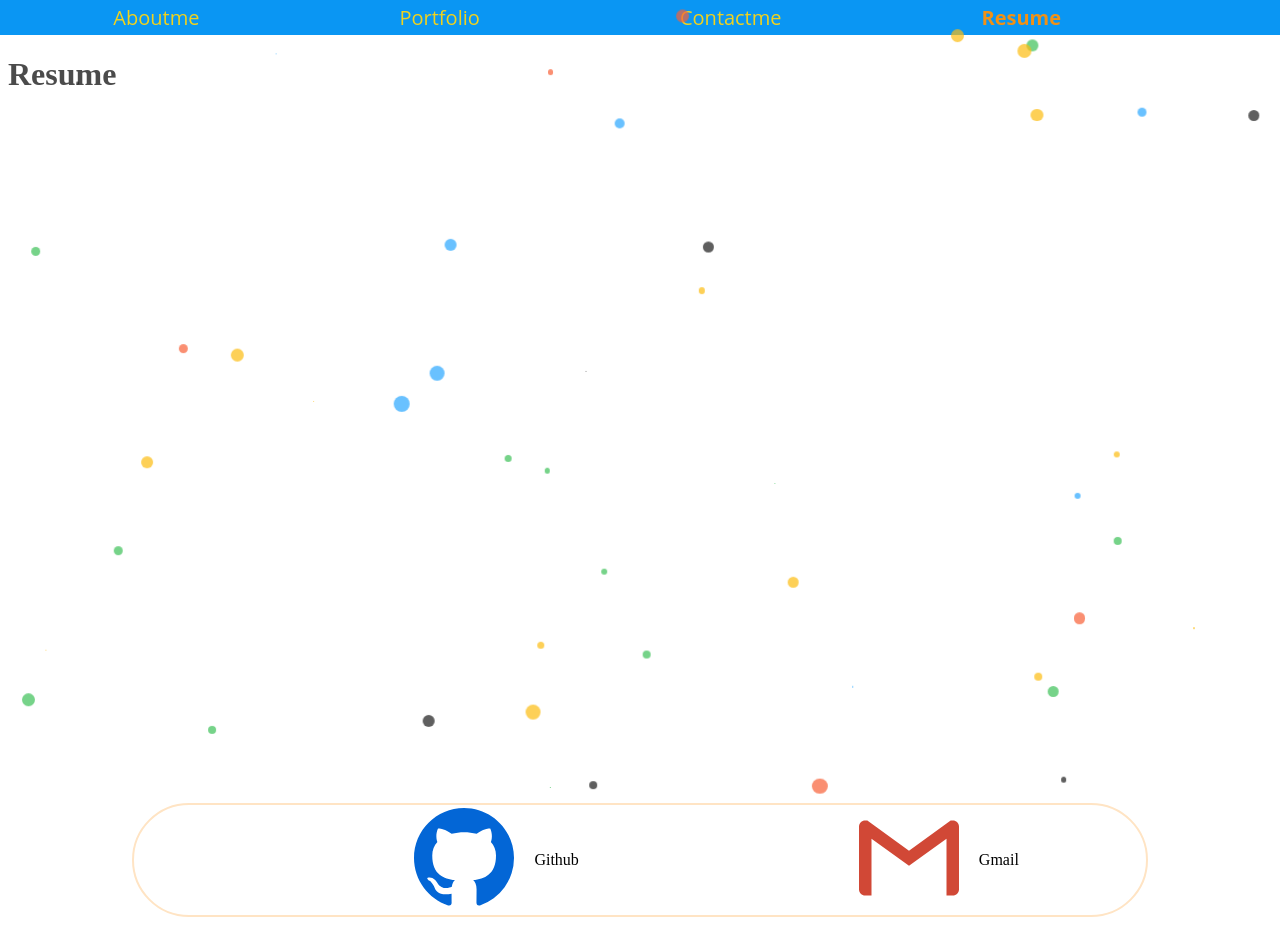
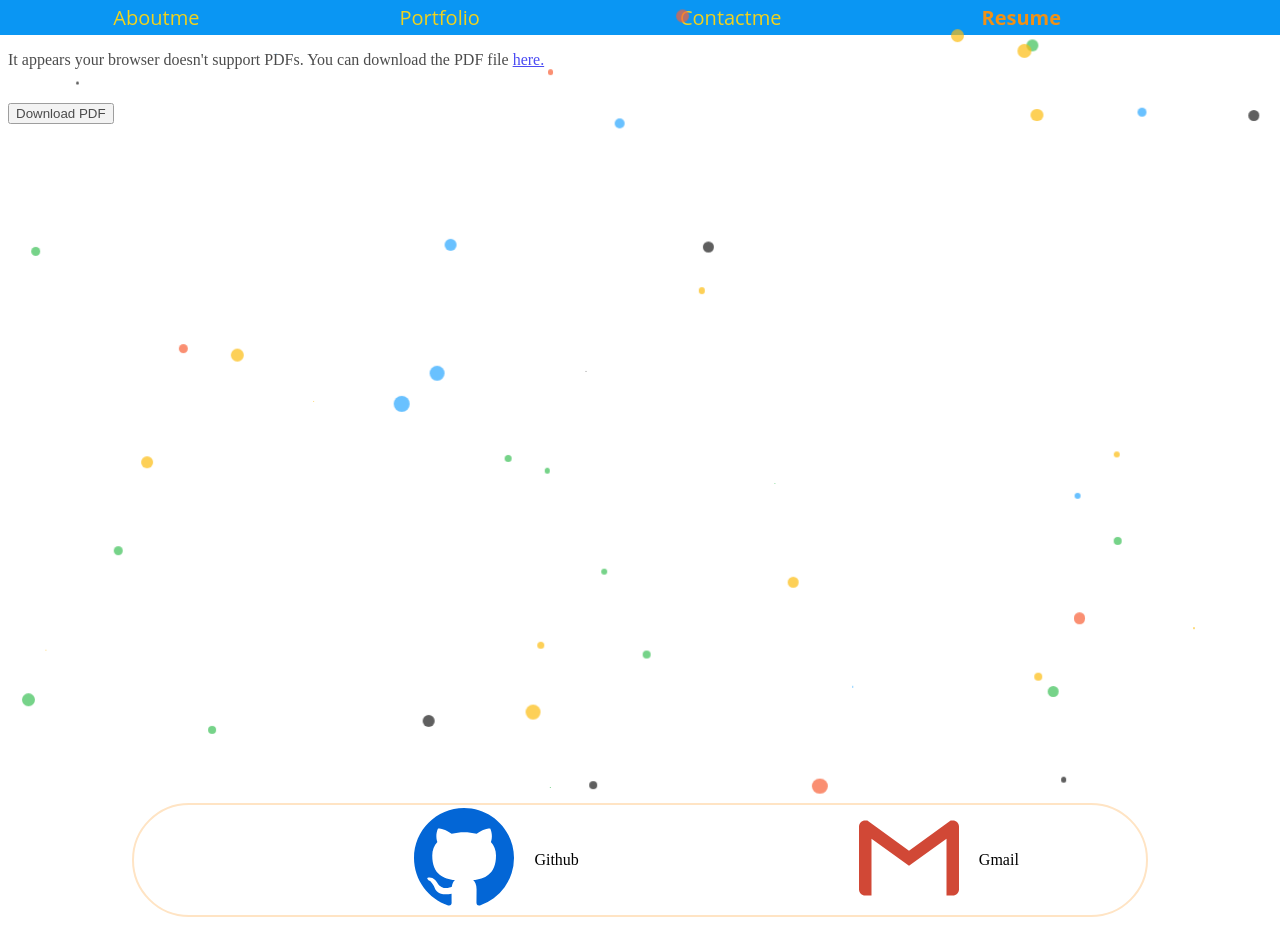
Before and after one commit to connorbottone/CbottonePorfolio, a React (Create React App) app in the folder my-app/: page / in a window 1280 px wide. Both pictures are taken after a click on the element "Resume". Shown: the top 932 px of the page. Built offline with nearby package versions, Linux system fonts and the light colour scheme.

Commit message:
added rusme as pdf that can be downloded

```diff
--- a/my-app/src/components/Resume.js
+++ b/my-app/src/components/Resume.js
@@ -1,8 +1,26 @@
+import  resume from "../public/resume.pdf";
+import React,{useState} from 'react';
+
+
+const handleDownload = () => {
+    window.open(resume);
+  };
+
 const Resume = () => {
     return (
         <div className="resume">
-            <h1>Resume</h1>
-        </div>
+         <object data={resume} type="application/pdf" >
+        <p>
+          It appears your browser doesn't support PDFs. You can download the
+          PDF file{" "}
+          <a href={resume} target="_blank" rel="noopener noreferrer">
+            here.
+          </a>
+        </p>
+      </object>
+      <br />
+      <button onClick={handleDownload}>Download PDF</button>
+    </div>
     );
 }
 export default Resume;
```
Also changed, not shown: 1 other file (tests, documents, lock files or other folders).
